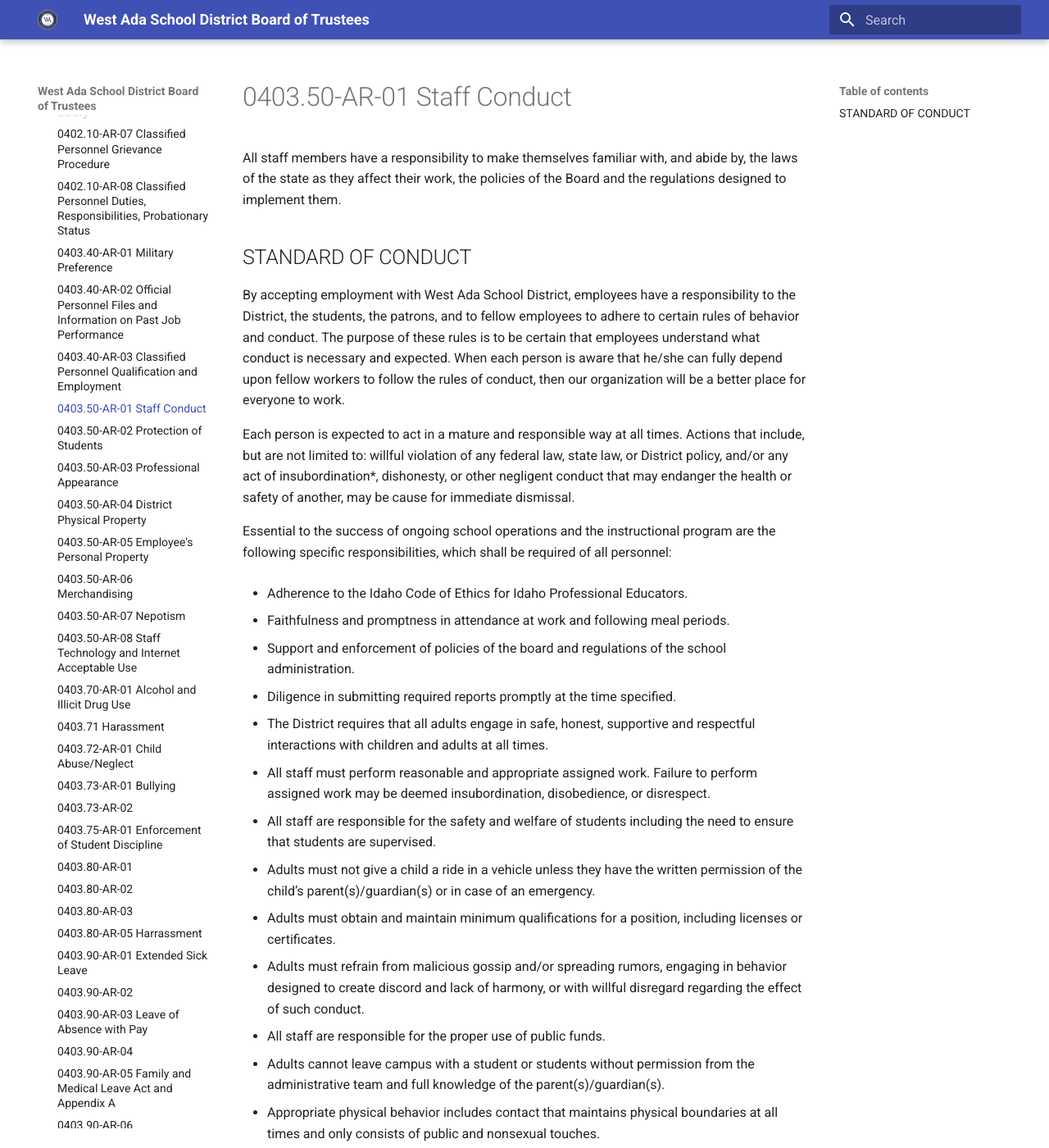
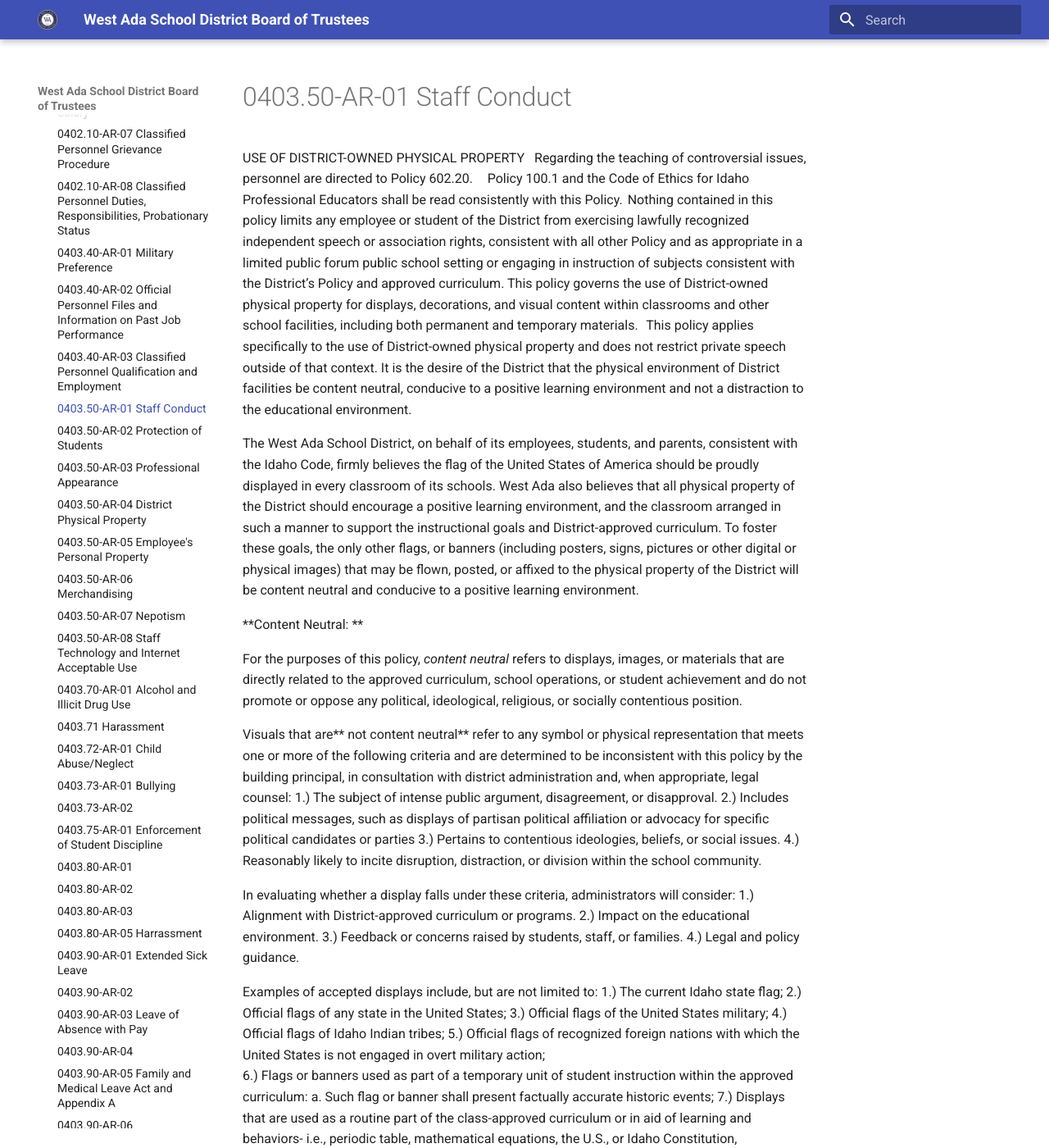
Before and after one commit to westada/section-400-hr-policy-review, an MkDocs documentation site: the page built from docs/regulations/0400-Staff/0403.50-AR-01.md, in a window 1280 px wide and 1400 px high. Shown: the whole window at 82% size. Built offline with MkDocs 1.6.1 and Material for MkDocs 9.7.7, drawn with Linux system fonts in a browser that asks for light colours; some of the changed text lies outside the part shown.

Commit message:
Update 0403.50-AR-01.md
Changes made to AR 1 - 403.50 - new version of Policy 401.20 - recommendations from DB and team

```diff
--- a/docs/regulations/0400-Staff/0403.50-AR-01.md
+++ b/docs/regulations/0400-Staff/0403.50-AR-01.md
@@ -4,54 +4,48 @@ kind: AR
 title: 0403.50-AR-01 Staff Conduct
 ---
 
-All staff members have a responsibility to make themselves familiar with, and abide by, the laws of the state as they affect their work, the policies of the Board and the regulations designed to implement them.
+USE OF DISTRICT-OWNED PHYSICAL PROPERTY
 
-## STANDARD OF CONDUCT
+Regarding the teaching of controversial issues, personnel are directed to Policy 602.20.
 
-By accepting employment with West Ada School District, employees have a responsibility to the District, the students, the patrons, and to fellow employees to adhere to certain rules of behavior and conduct. The purpose of these rules is to be certain that employees understand what conduct is necessary and expected. When each person is aware that he/she can fully depend upon fellow workers to follow the rules of conduct, then our organization will be a better place for everyone to work.
+Policy 100.1 and the Code of Ethics for Idaho Professional Educators shall be read consistently with this Policy.  Nothing contained in this policy limits any employee or student of the District from exercising lawfully recognized independent speech or association rights, consistent with all other Policy and as appropriate in a limited public forum public school setting or engaging in instruction of subjects consistent with the District’s Policy and approved curriculum.  This policy governs the use of District-owned physical property for displays, decorations, and visual content within classrooms and other school facilities, including both permanent and temporary materials.
 
-Each person is expected to act in a mature and responsible way at all times. Actions that include, but are not limited to: willful violation of any federal law, state law, or District policy, and/or any act of insubordination*, dishonesty, or other negligent conduct that may endanger the health or safety of another, may be cause for immediate dismissal.
+This policy applies specifically to the use of District-owned physical property and does not restrict private speech outside of that context. It is the desire of the District that the physical environment of District facilities be content neutral, conducive to a positive learning environment and not a distraction to the educational environment.
 
-Essential to the success of ongoing school operations and the instructional program are the following specific responsibilities, which shall be required of all personnel:
+The West Ada School District, on behalf of its employees, students, and parents, consistent with the Idaho Code, firmly believes the flag of the United States of America should be proudly displayed in every classroom of its schools.  West Ada also believes that all physical property of the District should encourage a positive learning environment, and the classroom arranged in such a manner to support the instructional goals and District-approved curriculum.  To foster these goals, the only other flags, or banners (including posters, signs, pictures or other digital or physical images) that may be flown, posted, or affixed to the physical property of the District will be content neutral and conducive to a positive learning environment.
 
-- Adherence to the Idaho Code of Ethics for Idaho Professional Educators.
+**Content Neutral: **
 
-- Faithfulness and promptness in attendance at work and following meal periods.
+For the purposes of this policy, _content neutral_ refers to displays, images, or materials that are directly related to the approved curriculum, school operations, or student achievement and do not promote or oppose any political, ideological, religious, or socially contentious position.
 
-- Support and enforcement of policies of the board and regulations of the school administration.
+Visuals that are** not content neutral** refer to any symbol or physical representation that meets one or more of the following criteria and are determined to be inconsistent with this policy by the building principal, in consultation with district administration and, when appropriate, legal counsel:
+  1.) The subject of intense public argument, disagreement, or disapproval.
+  2.) Includes political messages, such as displays of partisan political affiliation or advocacy for specific political candidates or parties
+  3.) Pertains to contentious ideologies, beliefs, or social issues.
+  4.) Reasonably likely to incite disruption, distraction, or division within the school community.
 
-- Diligence in submitting required reports promptly at the time specified.
+In evaluating whether a display falls under these criteria, administrators will consider:
+  1.) Alignment with District-approved curriculum or programs.
+  2.) Impact on the educational environment.
+  3.) Feedback or concerns raised by students, staff, or families.
+  4.) Legal and policy guidance.
 
-- The District requires that all adults engage in safe, honest, supportive and respectful interactions with children and adults at all times.
+Examples of accepted displays include, but are not limited to:
+  1.) The current Idaho state flag;
+  2.) Official flags of any state in the United States;
+  3.) Official flags of the United States military;
+  4.) Official flags of Idaho Indian tribes;
+  5.) Official flags of recognized foreign nations with which the United States is not engaged in overt military action;
+  6.) Flags or banners used as part of a temporary unit of student instruction within the approved curriculum:
+          a. Such flag or banner shall present factually accurate historic events;
+  7.) Displays that are used as a routine part of the class-approved curriculum or in aid of learning and behaviors- i.e., periodic table, mathematical equations, the U.S., or Idaho Constitution, motivational posters;
+  8.) Displays that denote a recognition of achievement by the District, School, or class and approved by the building principal or designee;
+  9.) School or District sports tournament flags or banners, recognizing the participation of a school team;
+  10.) Content promoting post-secondary educational opportunities from colleges, or universities or professional sports teams;
+  11.) Student works/student artwork may be used as part of a temporary display, so long as such artwork is not otherwise in violation of District Policy;
+  12.) Information from Student Clubs in displays approved by the building principal or designee, consistent with Policy 503.20;
+  13.) Classroom activity photos, consistent with FERPA requirements;
+  14.) Personal family photographs of school employees;
+  15.) Promotional materials from athletic and activities sponsors as approved by the Superintendent or designee.
 
-- All staff must perform reasonable and appropriate assigned work. Failure to perform assigned work may be deemed insubordination, disobedience, or disrespect.
-
-- All staff are responsible for the safety and welfare of students including the need to ensure that students are supervised.
-
-- Adults must not give a child a ride in a vehicle unless they have the written permission of the child’s parent(s)/guardian(s) or in case of an emergency.
-
-- Adults must obtain and maintain minimum qualifications for a position, including licenses or certificates.
-
-- Adults must refrain from malicious gossip and/or spreading rumors, engaging in behavior designed to create discord and lack of harmony, or with willful disregard regarding the effect of such conduct.
-
-- All staff are responsible for the proper use of public funds.
-
-- Adults cannot leave campus with a student or students without permission from the administrative team and full knowledge of the parent(s)/guardian(s).
-
-- Appropriate physical behavior includes contact that maintains physical boundaries at all times and only consists of public and nonsexual touches.
-
-- Electronic communication between adults and children should be transparent and about school, club or program activities. Private messaging via social media and/or online gaming is prohibited. Emails and/or text messages related to instruction are subject to periodic monitoring.
-
-- Adults must not misuse or tamper with District owned equipment and electronic devices, including but not limited to vehicles, laptops, monitors, printers, security cameras, and electronic keypads.
-
-- Provide a healthy learning environment and appropriate role models for students by refraining from the use of e-cigarettes, vapes, tobacco products in school buildings or on school grounds, on school buses, or in the presence of students at any school activity sponsored by the district or in any facility of West Ada School District.
-
-- Adults cannot be under the influence of an intoxicating beverage or non-prescription drug or prescription drugs not authorized by the employee's physician while at work.
-
-- Adults cannot engage in unauthorized outside activity or conduct which creates a conflict of interest with District work, which causes discredit to the District, negatively impacts the effective performance of District functions or is not compatible with good public service or interests of the District service.
-
-- Keep in confidence information that has been obtained in the course of professional service.
-
-- Inform their supervisor in the event they receive knowledge that they are under investigation, have been charged with, arrested, or convicted of any felony.
-
-*Insubordination results when an employee has received and understood a direct order, but refuses to obey. Either the employee has made an explicit statement of refusal or simply did not complete the task.
+Any patron complaint shall be addressed through the Policy 203.3, Patron Grievances.
```
